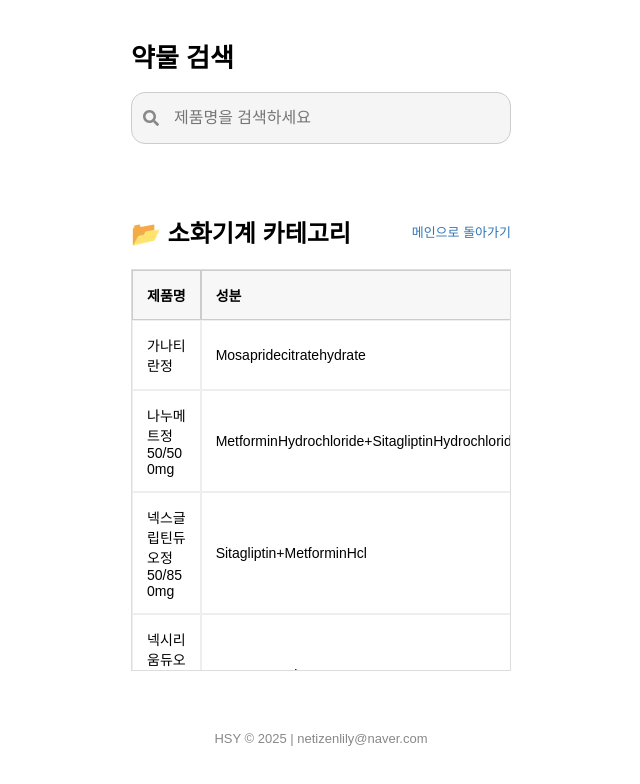
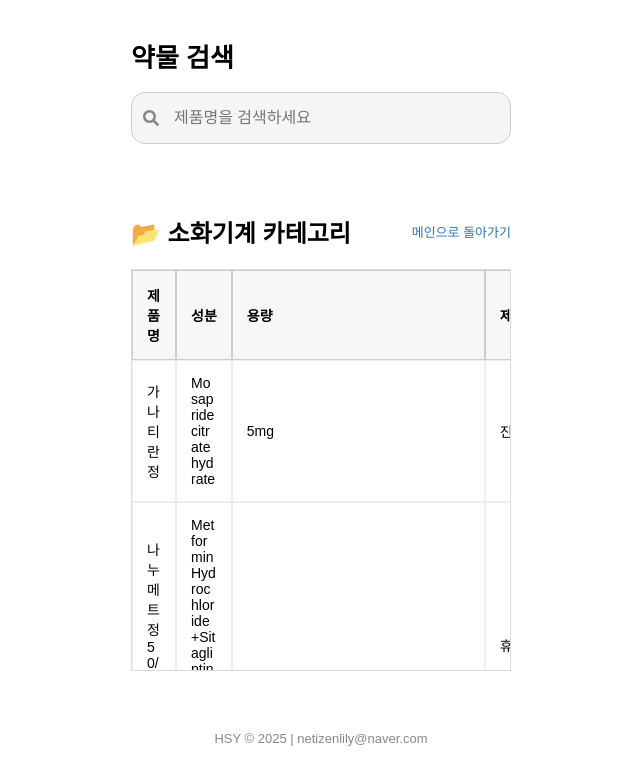
Before and after one commit to dasampharm/dasanpharm, a React (Create React App) app: page / in a window 1280 px wide. Both pictures are taken after a click on the button "소화기계". Shown: the top 784 px of the page, without its empty margins (319-959 px from the left). Built offline with nearby package versions, Linux system fonts and the light colour scheme.

Commit message:
testcase2

```diff
--- a/src/App.js
+++ b/src/App.js
@@ -107,7 +107,7 @@ function App() {
 
           <h3 style={{ fontSize: "16px", marginBottom: "10px" }}>안내사항</h3>
           <div style={{ backgroundColor: "#f9f9f9", border: "1px solid #ccc", borderRadius: "12px", padding: "20px", fontSize: "13px", lineHeight: "1.7" }}>
-            <p>다산팝에서 거래하는 약물 리스트입니다.</p>
+            <p>다산팜에서 거래하는 약물 리스트입니다.</p>
             <p>제품명 검색 시 동일 성분의 약물이 보여집니다.</p>
             <p>약가는 매일 영업일 10시 경에 업데이트됩니다.</p>
           </div>
@@ -122,12 +122,14 @@ function App() {
           </div>
 
           {selectedDrug && (
-            <label>
-              <input type="checkbox" checked={sameDoseOnly} onChange={() => setSameDoseOnly(!sameDoseOnly)} /> &nbsp;동일 용량만 보기
-            </label>
+            <div style={{ marginBottom: "20px" }}>
+              <label>
+                <input type="checkbox" checked={sameDoseOnly} onChange={() => setSameDoseOnly(!sameDoseOnly)} /> &nbsp;동일 용량만 보기
+              </label>
+            </div>
           )}
 
-          <div style={{ overflowX: "auto", overflowY: "auto", maxHeight: "400px", border: "1px solid #ddd" }}>
+          <div style={{ overflowY: "auto", maxHeight: "400px", border: "1px solid #ddd" }}>
             <table style={{ minWidth: "800px", borderCollapse: "separate", borderSpacing: "0", fontSize: "14px", width: "100%" }}>
               <thead>
                 <tr>
@@ -140,7 +142,10 @@ function App() {
                     padding: "14px",
                     border: "1px solid #ccc",
                     textAlign: "left",
-                    whiteSpace: "nowrap"
+                    whiteSpace: "normal",
+                    maxWidth: "6ch",
+                    overflowWrap: "break-word",
+                    wordBreak: "break-word"
                   }}>제품명</th>
                   {["성분", "용량", "제약사", "약가", "요율", "환산액", "품절", "비고"].map((label, i) => (
                     <th key={i} style={{
@@ -169,9 +174,9 @@ function App() {
                       whiteSpace: "normal",
                       overflowWrap: "break-word",
                       wordBreak: "break-word",
-                      maxWidth: "9ch"
+                      maxWidth: "6ch"
                     }}>{drug["제품명"]}</td>
-                    <td style={{ padding: "14px", border: "1px solid #eee", whiteSpace: "nowrap" }}>{drug["성분"]}</td>
+                    <td style={{ padding: "14px", border: "1px solid #eee", whiteSpace: "normal", overflowWrap: "break-word", wordBreak: "break-word", maxWidth: "9ch" }}>{drug["성분"]}</td>
                     <td style={{ padding: "14px", border: "1px solid #eee", whiteSpace: "nowrap" }}>{drug["용량"]}</td>
                     <td style={{ padding: "14px", border: "1px solid #eee", whiteSpace: "nowrap" }}>{drug["제약사"]}</td>
                     <td style={{ padding: "14px", border: "1px solid #eee", whiteSpace: "nowrap" }}>{drug["약가"]}</td>
```
